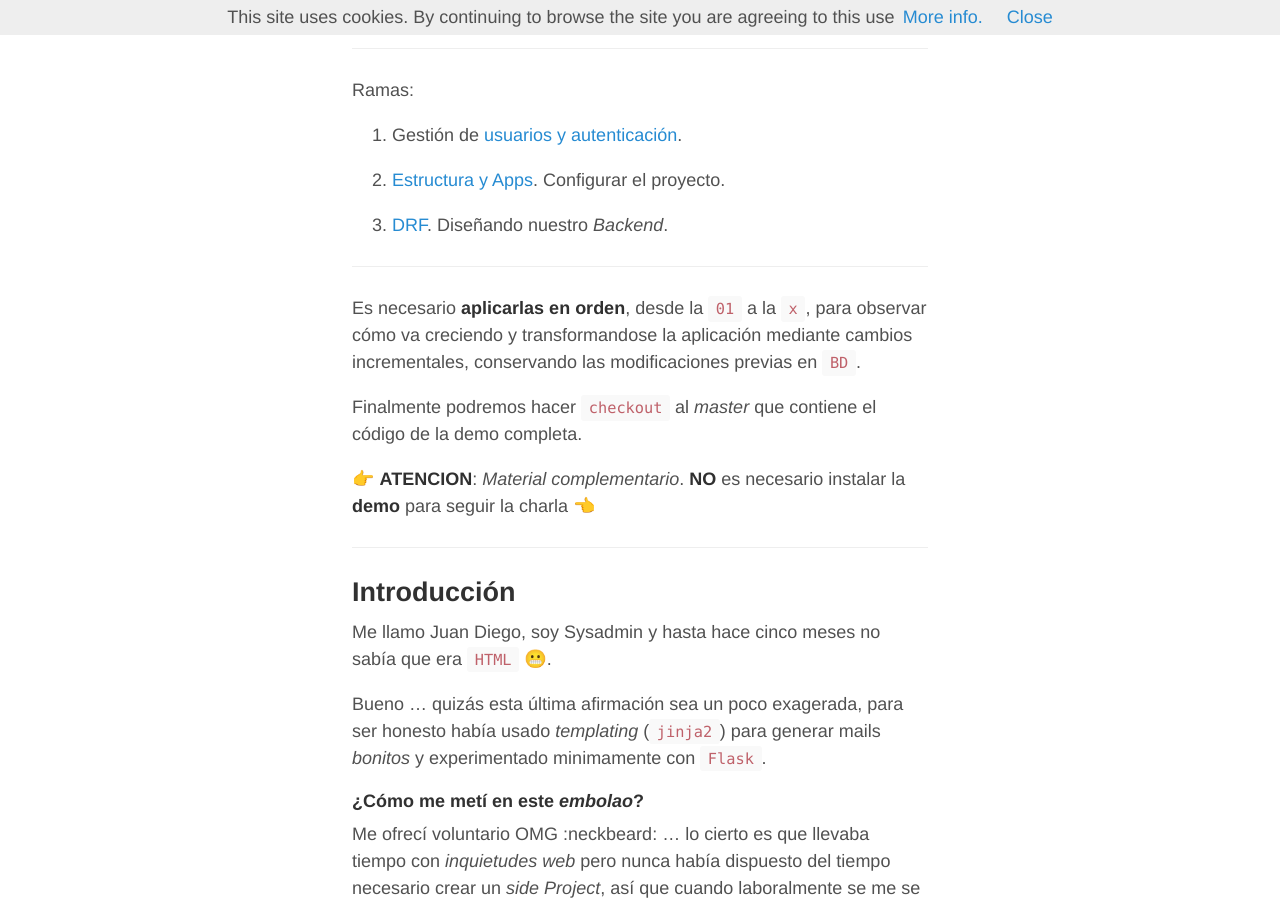
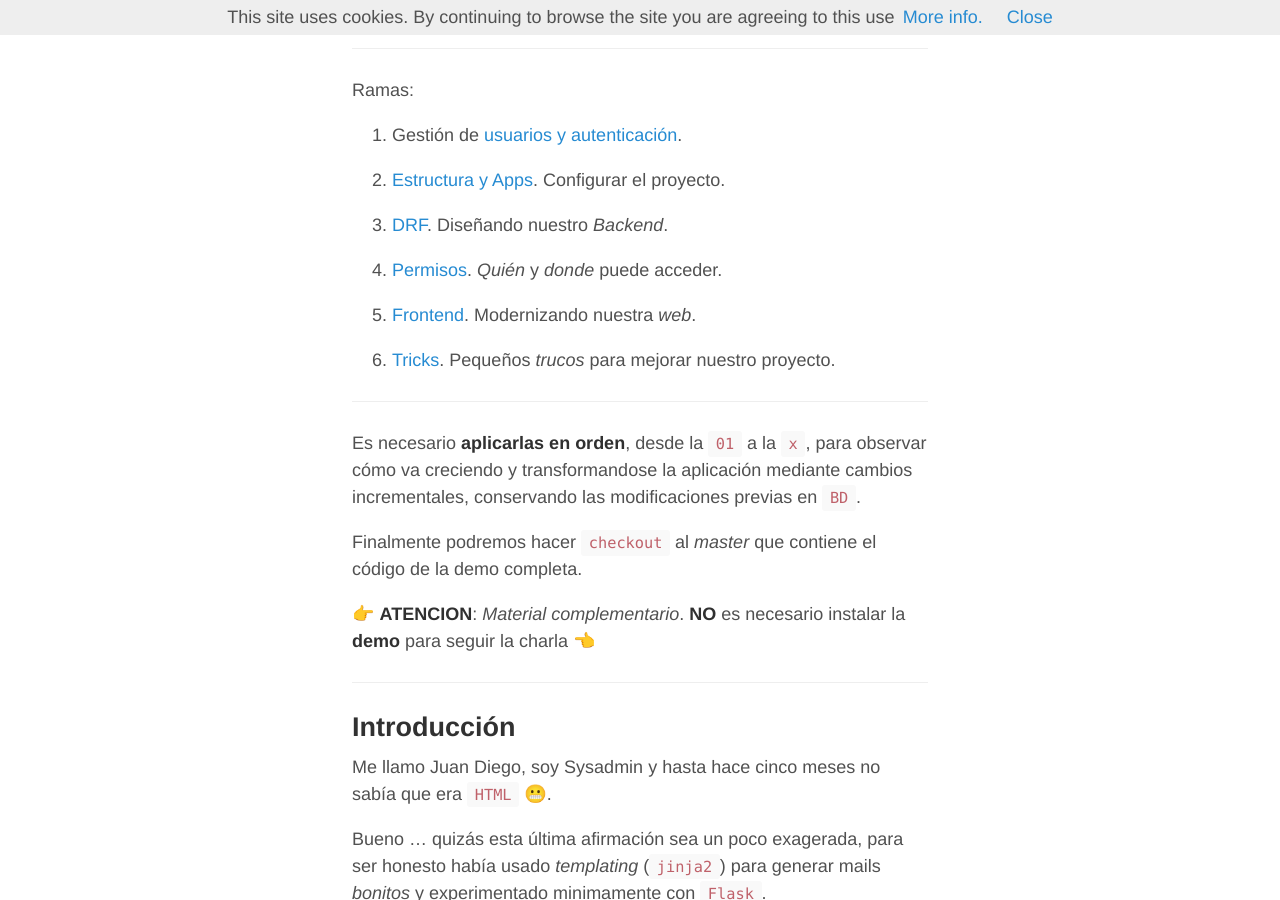
Before and after one commit to klashxx/klashxx.github.io, a Jekyll site: the page built from _posts/2017-09-17-django-vs-sysadmin.md, in a window 1280 px wide and 900 px high, scrolled down 1198 px. Built offline with Jekyll 4.4.1, drawn with Linux system fonts in a browser that asks for light colours; nearby versions of some CDN libraries; emoji names are drawn with the system emoji font; comment, search, counter and statistics services are not loaded.

Commit message:
Lost branches

```diff
--- a/_posts/2017-09-17-django-vs-sysadmin.md
+++ b/_posts/2017-09-17-django-vs-sysadmin.md
@@ -45,6 +45,12 @@ Ramas:
 2. [Estructura y Apps][repo-apps]. Configurar el proyecto.
 
 3. [DRF][repo-drf]. Diseñando nuestro *Backend*.
+
+4. [Permisos][repo-permissions]. *Quién* y *donde* puede acceder.
+
+5. [Frontend][repo-frontend]. Modernizando nuestra *web*.
+
+6. [Tricks][repo-tricks]. Pequeños *trucos* para mejorar nuestro proyecto.
 
 <hr>
 
@@ -727,6 +733,9 @@ En el [*repo*][repo-master] podéis encontrar un ejemplo práctico de como combi
 [repo-auth]: https://github.com/klashxx/PyConES2017/tree/01_auth "Django vs Sysadmin - 01_auth"
 [repo-apps]: https://github.com/klashxx/PyConES2017/tree/02_apps "Django vs Sysadmin - 02_apps"
 [repo-drf]: https://github.com/klashxx/PyConES2017/tree/03_drf "Django vs Sysadmin - 03_drf"
+[repo-permissions]: https://github.com/klashxx/PyConES2017/tree/04_permissions "Django vs Sysadmin - 04_permissions"
+[repo-frontend]: https://github.com/klashxx/PyConES2017/tree/05_frontend "Django vs Sysadmin - 05_frontend"
+[repo-tricks]: https://github.com/klashxx/PyConES2017/tree/06_tricks "Django vs Sysadmin - 06_tricks"
 [wiki-orm]: https://es.wikipedia.org/wiki/Mapeo_objeto-relacional "ORM - Wikipedia"
 [drf-home]: http://www.django-rest-framework.org/ "Django REST framework"
 [admin-site]: https://docs.djangoproject.com/en/dec/ref/contrib/admin/ "Admin Site"
```
